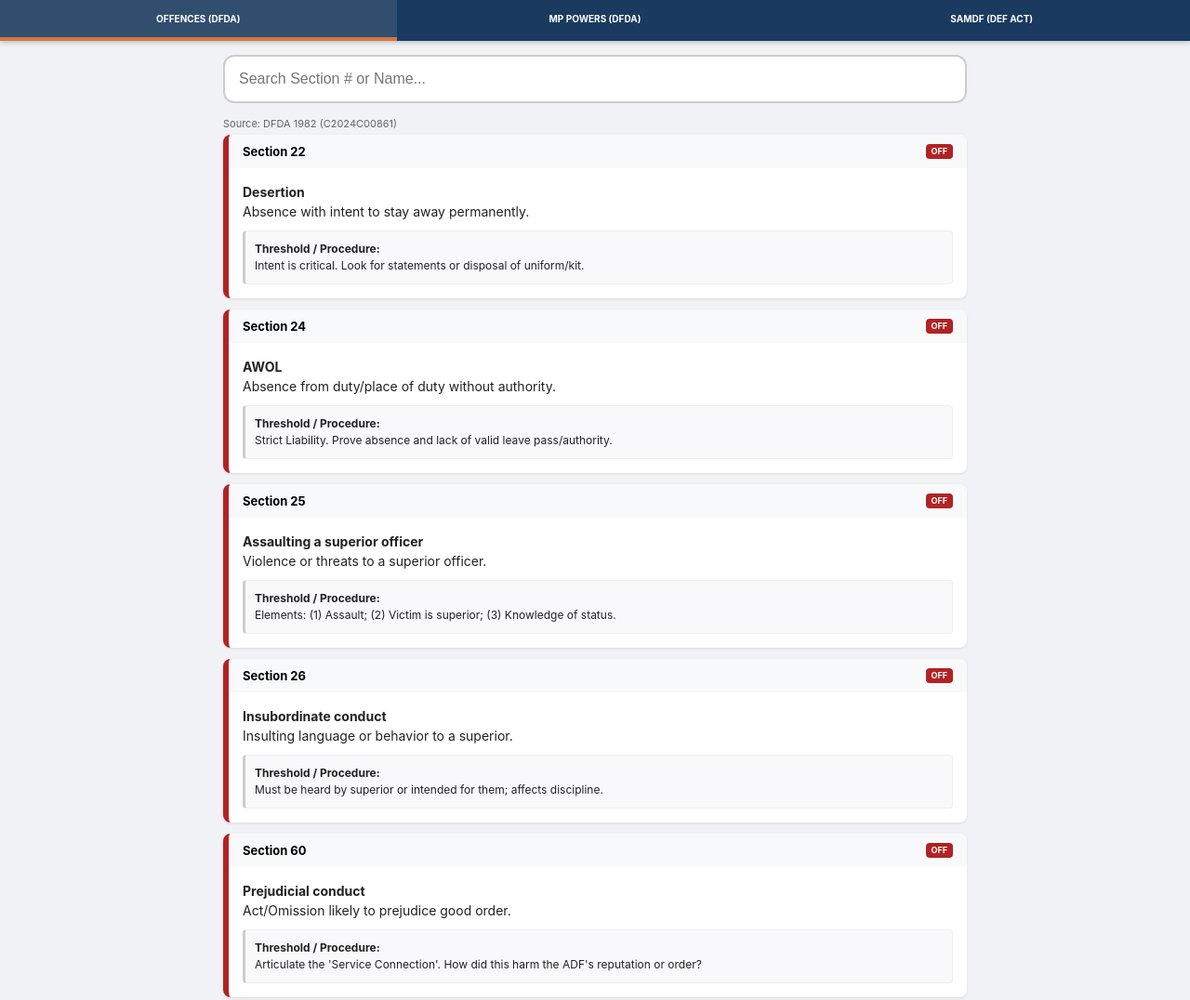
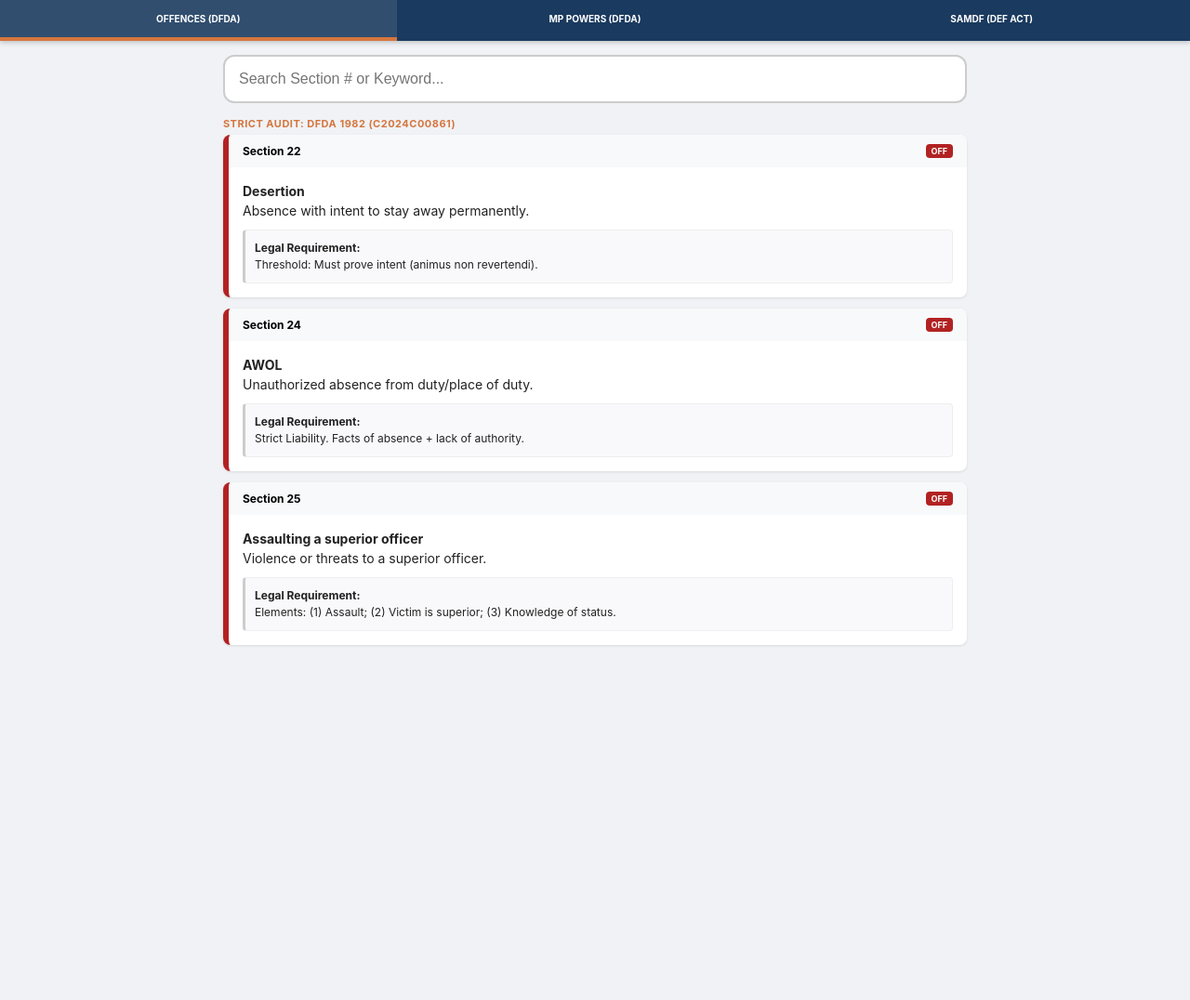
Before and after one commit to SouthernCrossfire/dfda-guide, a plain HTML site: page index.html in a window 1280 px wide. Shown: the whole page at 93% size. After the commit the page ends 800 px from the top, so only its background shows below. Drawn offline with Linux system fonts and the light colour scheme.

Commit message:
Update index.html

```diff
--- a/index.html
+++ b/index.html
@@ -3,7 +3,7 @@
 <head>
     <meta charset="UTF-8">
     <meta name="viewport" content="width=device-width, initial-scale=1.0, maximum-scale=1.0, user-scalable=no">
-    <title>ADF Legal Suite 2026</title>
+    <title>ADF Field Suite v21.0</title>
     <style>
         :root { --navy: #1a3a5f; --law: #b22222; --samdf: #2d5a27; --gold: #d5763e; }
         body { font-family: -apple-system, sans-serif; background: #f0f2f5; margin: 0; }
@@ -15,12 +15,12 @@
         .card { background: white; margin-bottom: 12px; border-radius: 8px; border-left: 6px solid var(--law); box-shadow: 0 1px 3px rgba(0,0,0,0.1); overflow: hidden; }
         .pwr-card { border-left-color: var(--navy); }
         .sam-card { border-left-color: var(--samdf); }
-        .card-h { padding: 10px 15px; background: #f8f9fa; font-weight: bold; display: flex; justify-content: space-between; font-size: 13px; }
+        .card-h { padding: 10px 15px; background: #f8f9fa; font-weight: bold; display: flex; justify-content: space-between; font-size: 12px; }
         .card-b { padding: 15px; font-size: 14px; line-height: 1.5; color: #222; }
         .proof { margin-top: 10px; padding: 10px; background: #f9f9fb; border-radius: 4px; border: 1px solid #eee; font-size: 12px; border-left: 3px solid #ccc; }
         .badge { font-size: 9px; padding: 2px 6px; border-radius: 4px; color: #fff; text-transform: uppercase; }
         .hidden { display: none !important; }
-        small { color: #666; font-size: 11px; display: block; margin-bottom: 5px; }
+        small { color: #d5763e; font-size: 11px; display: block; margin-bottom: 5px; font-weight: bold; text-transform: uppercase; letter-spacing: 0.5px; }
     </style>
 </head>
 <body>
@@ -32,7 +32,7 @@
 </div>
 
 <div class="cnt">
-    <input type="text" class="sb" id="si" oninput="render()" placeholder="Search Section # or Name...">
+    <input type="text" class="sb" id="si" oninput="render()" placeholder="Search Section # or Keyword...">
     <div id="v-off"></div>
     <div id="v-pwr" class="hidden"></div>
     <div id="v-sam" class="hidden"></div>
@@ -41,23 +41,21 @@
 <script>
 const db = [
     /* OFFENCES - DFDA 1982 (C2024C00861) */
-    {s:"22", t:"Desertion", c:"off", d:"Absence with intent to stay away permanently.", p:"Intent is critical. Look for statements or disposal of uniform/kit."},
-    {s:"24", t:"AWOL", c:"off", d:"Absence from duty/place of duty without authority.", p:"Strict Liability. Prove absence and lack of valid leave pass/authority."},
+    {s:"22", t:"Desertion", c:"off", d:"Absence with intent to stay away permanently.", p:"Threshold: Must prove intent (animus non revertendi)."},
+    {s:"24", t:"AWOL", c:"off", d:"Unauthorized absence from duty/place of duty.", p:"Strict Liability. Facts of absence + lack of authority."},
     {s:"25", t:"Assaulting a superior officer", c:"off", d:"Violence or threats to a superior officer.", p:"Elements: (1) Assault; (2) Victim is superior; (3) Knowledge of status."},
-    {s:"26", t:"Insubordinate conduct", c:"off", d:"Insulting language or behavior to a superior.", p:"Must be heard by superior or intended for them; affects discipline."},
-    {s:"60", t:"Prejudicial conduct", c:"off", d:"Act/Omission likely to prejudice good order.", p:"Articulate the 'Service Connection'. How did this harm the ADF's reputation or order?"},
 
     /* MP POWERS - DFDA 1982 (C2024C00861) */
-    {s:"89", t:"Arrest without warrant", c:"pwr", d:"Arrest on reasonable suspicion of service offence.", p:"Must caution immediately and state grounds (s89(4))."},
-    {s:"101", t:"Search of arrested person", c:"pwr", d:"Search for weapons or evidence concealed on person.", p:"Conducted immediately following an s89 arrest."},
+    {s:"89", t:"Arrest without warrant", c:"pwr", d:"Arrest on reasonable suspicion of service offence.", p:"Requirement: Must caution immediately and provide grounds."},
 
     /* SAMDF / DPA POWERS - Defence Act 1903 (C2025C00691) */
-    {s:"71L", t:"Stop and Search (DRA/DPA)", c:"sam", d:"Power to stop and search persons on Defence premises.", p:"Threshold: Must believe it's necessary for the security of the premises."},
-    {s:"71Q", t:"Vehicle Search", c:"sam", d:"Search of vehicles in/entering/leaving Defence premises.", p:"Includes power to search containers and goods within the vehicle."},
-    {s:"71V", t:"Seizure of Prohibited Items", c:"sam", d:"Power to seize items that may threaten security.", p:"Seized items must be handed over to civil police or returned if no longer a threat."},
-    {s:"72P", t:"Identity Demand", c:"sam", d:"Request Name, Address, and Reason for presence.", p:"Member MUST identify themselves as a Defence Security Official first."},
-    {s:"72S", t:"Use of Force (Arrest)", c:"sam", d:"Force used to arrest person on Defence premises.", p:"Threshold: Must be 'Reasonable and Necessary' and 'not intended to cause GBI or Death' unless strictly necessary to protect life."},
-    {s:"72T", t:"Detention Power", c:"sam", d:"Power to detain person for civil police.", p:"Limited to the time reasonably necessary for civil police to arrive."}
+    {s:"71L", t:"Declared explosive ordnance depots", c:"sam", d:"Ministerial power to declare EO depots for security.", p:"Legal foundation for heightened security/entry restrictions in EO zones."},
+    {s:"71S", t:"Requirement to provide name etc.", c:"sam", d:"Power to request name, residential address, and reason for presence.", p:"Member must identify as a Defence security official (s71S(2))."},
+    {s:"71U", t:"Search of persons", c:"sam", d:"Search of person, clothing, and things in possession (e.g., bags).", p:"Consent (s71U(1)) or Non-Consent in specific DPA/EO zones (s71U(2))."},
+    {s:"71V", t:"Search of vehicles", c:"sam", d:"Power to search vehicles, cargo, and containers.", p:"Applies to vehicles entering, leaving, or within Defence premises."},
+    {s:"71W", t:"Seizure of things", c:"sam", d:"Seizing items found during search that pose a threat.", p:"Includes weapons or prohibited items. Must provide receipt/documentation."},
+    {s:"72P", t:"Offence: Failure to comply", c:"sam", d:"Refusal to provide name/address or reason for presence.", p:"Strict Liability offence for the civilian, provided s71S was followed correctly."},
+    {s:"72V", t:"Arrest of trespassers", c:"sam", d:"Power to arrest a person found on premises without authority.", p:"Must hand over to a member of the Police Force (State/Federal) ASAP."}
 ];
 
 let curTab = 'off';
@@ -76,7 +74,7 @@ function render() {
     const out = document.getElementById('v-' + curTab);
     const filtered = db.filter(x => x.c === curTab && (x.s.includes(q) || x.t.toLowerCase().includes(q)));
 
-    out.innerHTML = `<small>Source: ${curTab === 'sam' ? 'Defence Act 1903 (C2025C00691)' : 'DFDA 1982 (C2024C00861)'}</small>`;
+    out.innerHTML = `<small>Strict Audit: ${curTab === 'sam' ? 'Defence Act 1903 (C2025C00691)' : 'DFDA 1982 (C2024C00861)'}</small>`;
     filtered.forEach(x => {
         out.innerHTML += `
             <div class="card ${x.c === 'pwr' ? 'pwr-card' : (x.c === 'sam' ? 'sam-card' : '')}">
@@ -86,7 +84,7 @@ function render() {
                 </div>
                 <div class="card-b">
                     <strong>${x.t}</strong><br>${x.d}
-                    <div class="proof"><strong>Threshold / Procedure:</strong><br>${x.p}</div>
+                    <div class="proof"><strong>Legal Requirement:</strong><br>${x.p}</div>
                 </div>
             </div>`;
     });
```
